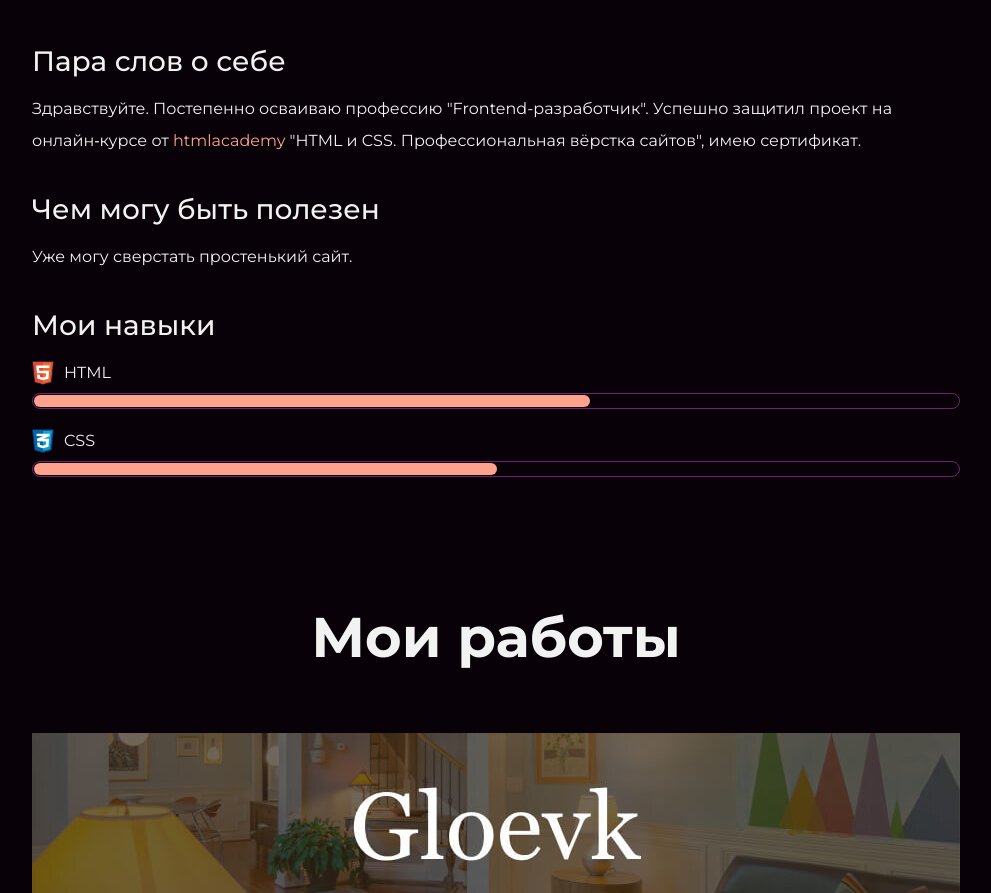
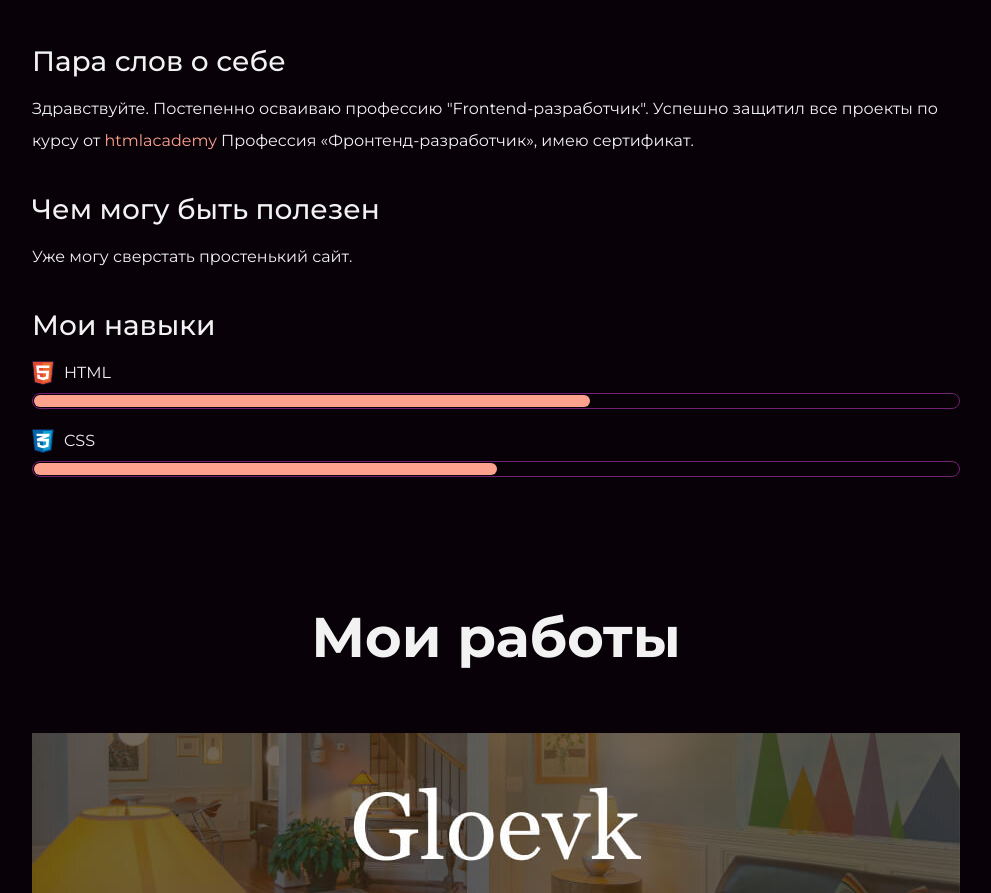
Before and after one commit to SergeySvetlov/portfolio, a plain HTML site: page index.html in a window 1280 px wide. Shown: the part 1598-2491 px from the top of the page, without its empty margins (144-1135 px from the left). Drawn offline with Linux system fonts and the light colour scheme.

Commit message:
Update index.html

```diff
--- a/index.html
+++ b/index.html
@@ -30,7 +30,7 @@
             </figure>
             <h3>Пара слов о себе</h3>
             <p>
-                Здравствуйте. Постепенно осваиваю профессию "Frontend-разработчик". Успешно защитил проект на онлайн‑курсе от <a class="link" href="https://htmlacademy.ru/">htmlacademy</a> "HTML и CSS. Профессиональная вёрстка сайтов", имею сертификат.
+                Здравствуйте. Постепенно осваиваю профессию "Frontend-разработчик". Успешно защитил все проекты по курсу от <a class="link" href="https://htmlacademy.ru/">htmlacademy</a> Профессия «Фронтенд-разработчик», имею сертификат.
             </p>
             <h3>Чем могу быть полезен</h3>
             <p>Уже могу сверстать простенький сайт.</p>
```
